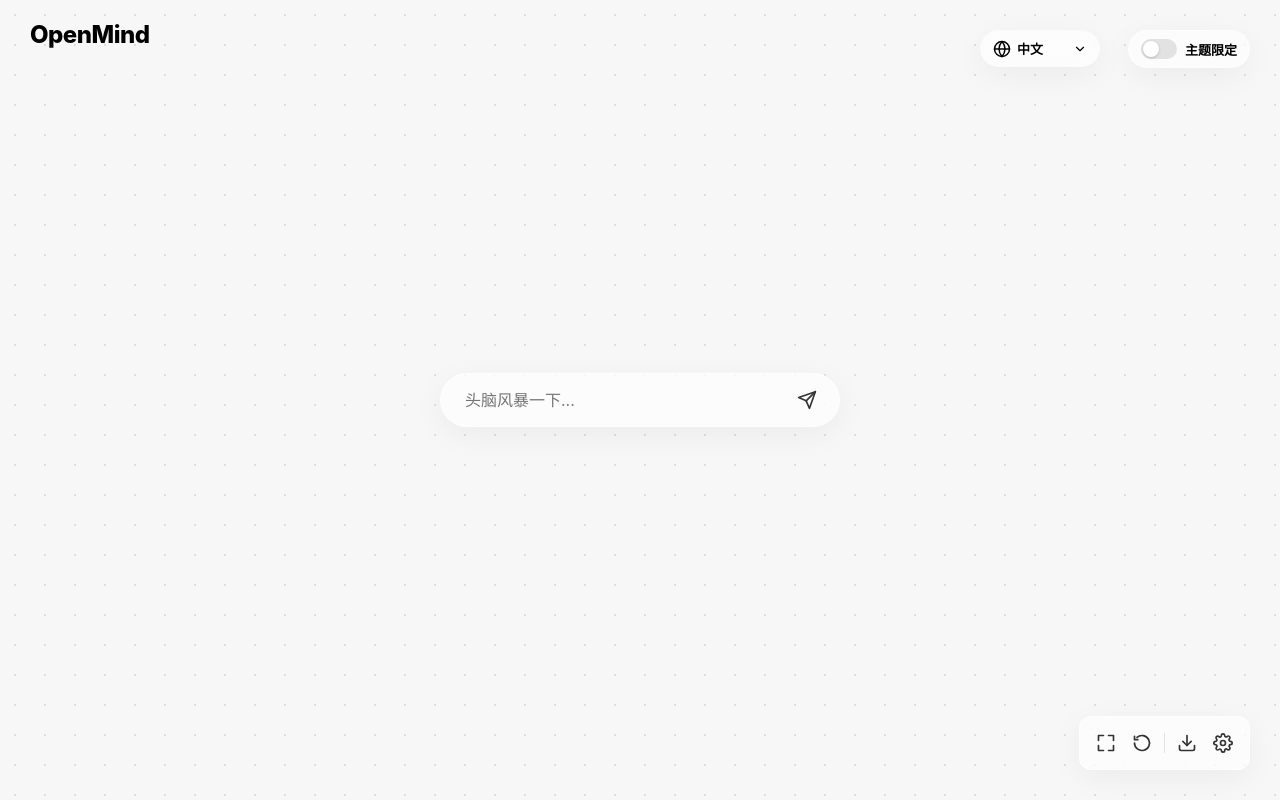
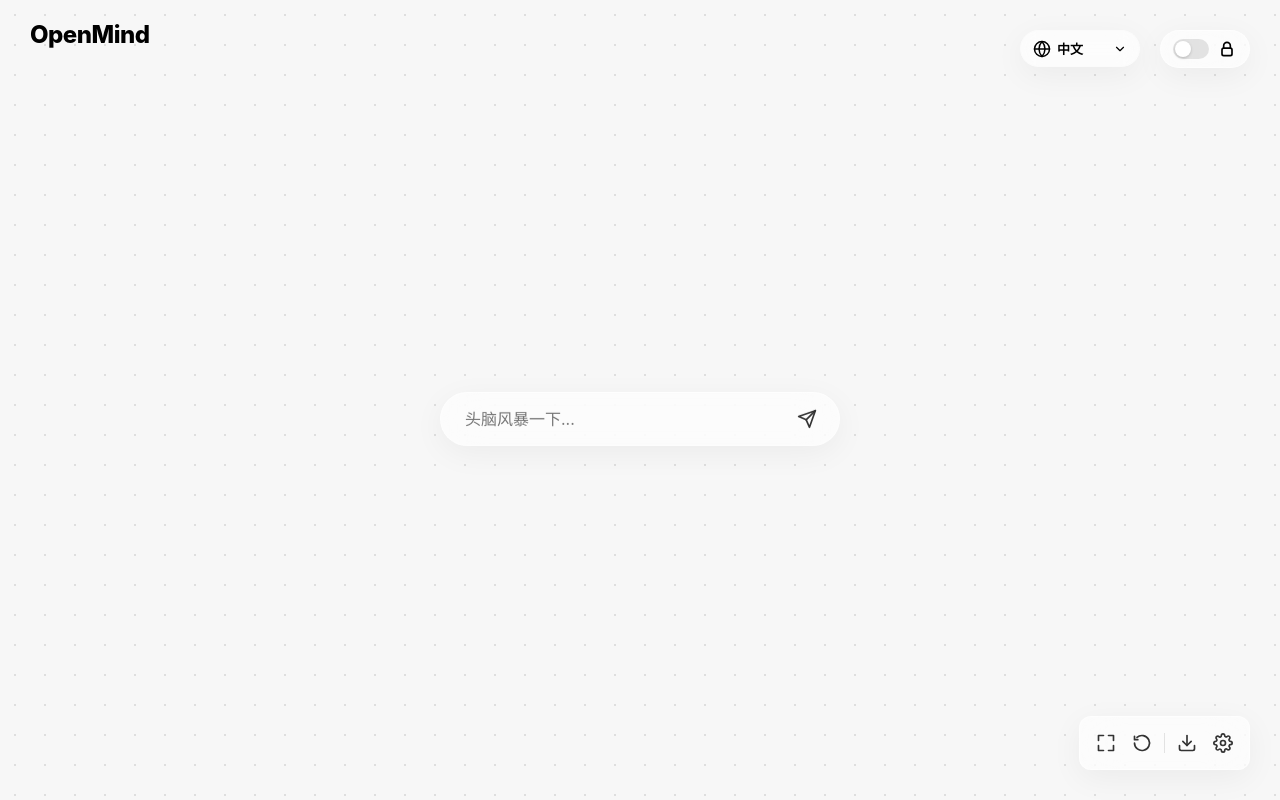
Before and after one commit to alanhaskey/OpenMind, a Vue app: page / in a window 1280 px wide. Built offline with nearby package versions, Linux system fonts and the light colour scheme.

Commit message:
feat: Add new UI components for language selection, strict mode toggle, and user input bar.

```diff
--- a/src/components/UI/InputBar.vue
+++ b/src/components/UI/InputBar.vue
@@ -50,7 +50,7 @@ const handleSubmit = () => {
   position: absolute;
   left: 50%;
   top: 50%;
-  transform: translate(-50%, -50%);
+  transform: translate(-50%, -15%);
   transition: all 0.8s cubic-bezier(0.25, 0.8, 0.25, 1);
   width: 100%;
   display: flex;
--- a/src/components/UI/LanguageSelector.vue
+++ b/src/components/UI/LanguageSelector.vue
@@ -97,7 +97,7 @@ watch(
 .language-selector {
   position: absolute;
   top: 30px;
-  right: 180px;
+  right: 140px;
   border-radius: 20px;
   z-index: 100;
   user-select: none;
--- a/src/components/UI/StrictModeToggle.vue
+++ b/src/components/UI/StrictModeToggle.vue
@@ -22,7 +22,20 @@ const toggle = () => {
     <div class="toggle-track" :class="{ active: modelValue }">
       <div class="toggle-thumb"></div>
     </div>
-    <span class="label">主题限定</span>
+    <svg
+      xmlns="http://www.w3.org/2000/svg"
+      width="20"
+      height="20"
+      viewBox="0 0 24 24"
+      fill="none"
+      stroke="currentColor"
+      stroke-width="2"
+      stroke-linecap="round"
+      stroke-linejoin="round"
+    >
+      <rect x="6" y="11" width="12" height="9" rx="2" />
+      <path d="M8 11V8a4 4 0 0 1 8 0v3" />
+    </svg>
   </div>
 </template>
 
```
